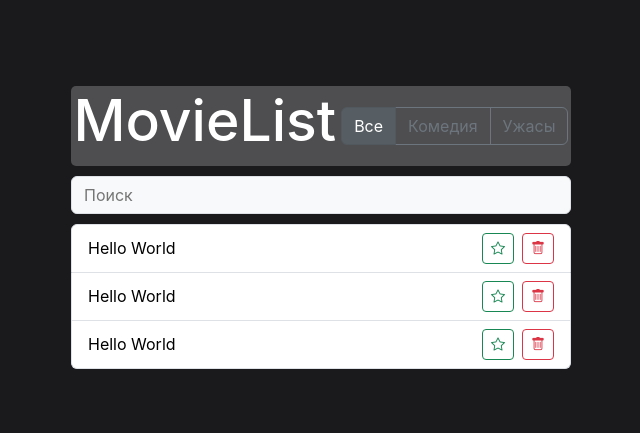
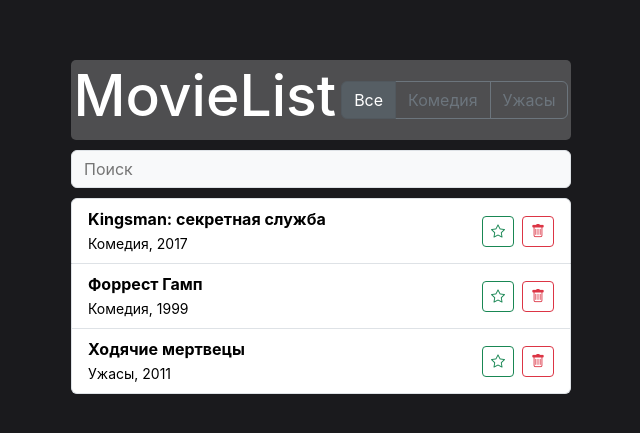
Before and after one commit to Whatislovetrade/MovieList, a React (Create React App) app: page / in a window 1280 px wide. Shown: the part 173-606 px from the top of the page, without its empty margins (319-959 px from the left). Built offline with nearby package versions, Linux system fonts and the light colour scheme.

Commit message:
add state and share in list-item

```diff
--- a/src/components/app/app.jsx
+++ b/src/components/app/app.jsx
@@ -21,7 +21,7 @@ export default class App extends Component {
                 <div className="movie-list-app">
                     <AppHeader />
                     <SearchPanel />
-                    <MovieList />
+                    <MovieList movies={this.state.movies} />
                 </div>
             </div>
         )
--- a/src/components/movie-list-item/movie-list-item.jsx
+++ b/src/components/movie-list-item/movie-list-item.jsx
@@ -3,11 +3,13 @@ import './movie-list-item.css';
 
 export default class MovieListItem extends Component {
     render() {
+        const { title, genre, year } = this.props
         return (
-            <div className="movie-list-item">
-                <ul className="list-block list-group">
         <li className="item-list list-group-item d-flex justify-content-between align-items-center">
-                        <span>Hello World</span>
+            <span>
+                <strong>{title}</strong> <br />
+                <small>{genre}, {year}</small>
+            </span>
             <div>
                 <button className="btn btn-outline-success me-2 btn-sm">
                     <i className="bi bi-star"></i> {/* Иконка "Звезда" */}
@@ -17,30 +19,6 @@ export default class MovieListItem extends Component {
                 </button>
             </div>
         </li>
-                    <li className="item-list list-group-item d-flex justify-content-between align-items-center">
-                        <span>Hello World</span>
-                        <div>
-                            <button className="btn btn-outline-success me-2 btn-sm">
-                                <i className="bi bi-star"></i>
-                            </button>
-                            <button className="btn btn-outline-danger btn-sm">
-                                <i className="bi bi-trash"></i>
-                            </button>
-                        </div>
-                    </li>
-                    <li className="item-list list-group-item d-flex justify-content-between align-items-center">
-                        <span>Hello World</span>
-                        <div>
-                            <button className="btn btn-outline-success me-2 btn-sm">
-                                <i className="bi bi-star"></i>
-                            </button>
-                            <button className="btn btn-outline-danger btn-sm">
-                                <i className="bi bi-trash"></i>
-                            </button>
-                        </div>
-                    </li>
-                </ul>
-            </div>
-        );
+        )
     }
 }
--- a/src/components/movie-list/movie-list.jsx
+++ b/src/components/movie-list/movie-list.jsx
@@ -4,10 +4,14 @@ import './movie-list.css'
 
 export default class MovieList extends Component {
     render() {
+        const { movies } = this.props
+        const elements = movies.map((movie, id) => {
+            return <MovieListItem key={id} {...movie} />
+        })
         return (
-            <div className="movie-list">
-                <MovieListItem />
-            </div>
+            <ul className="movie-list list-group">
+                {elements}
+            </ul>
         )
     }
 }
```
Lines whose indentation alone changed are shown as unchanged.
